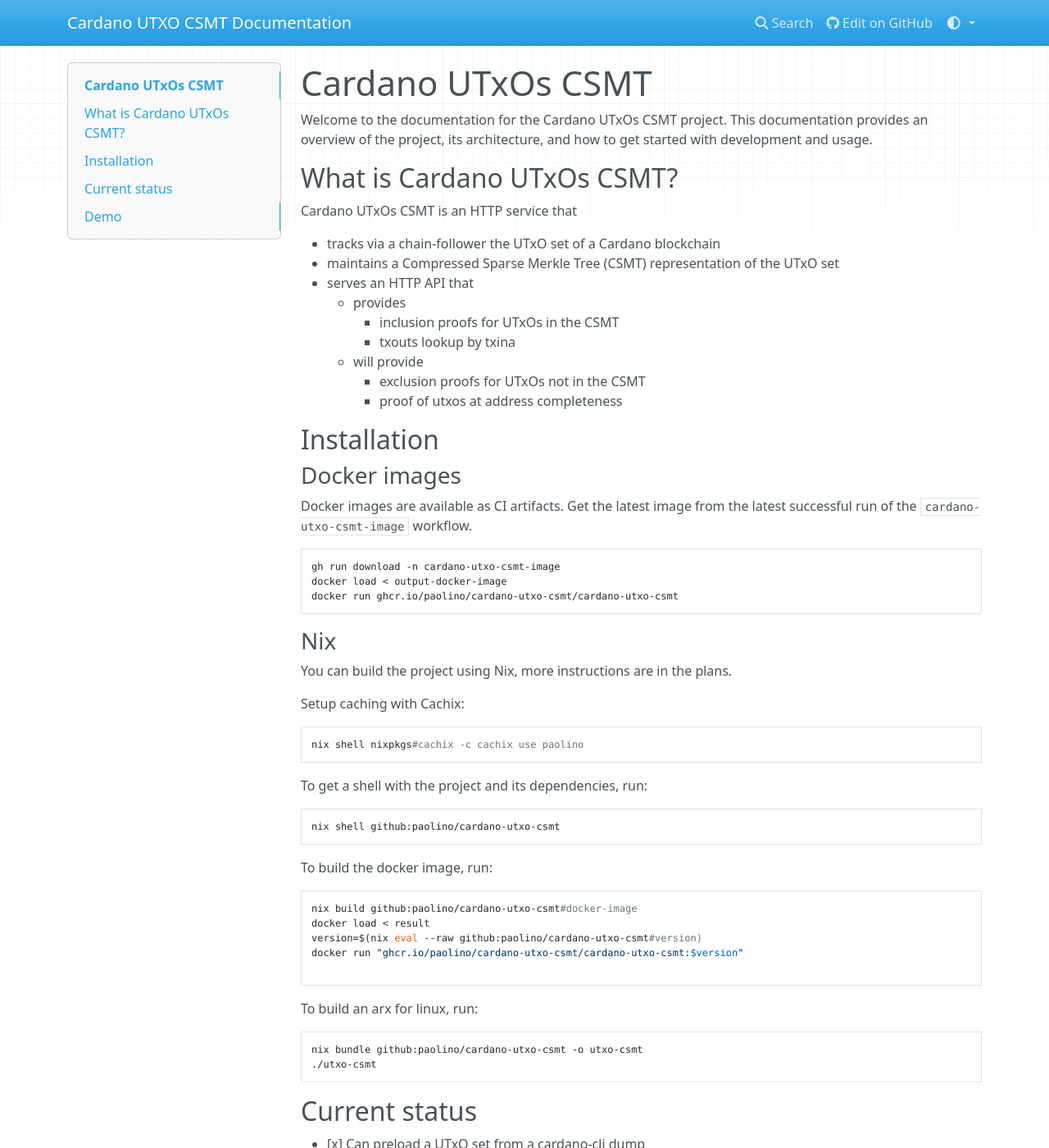
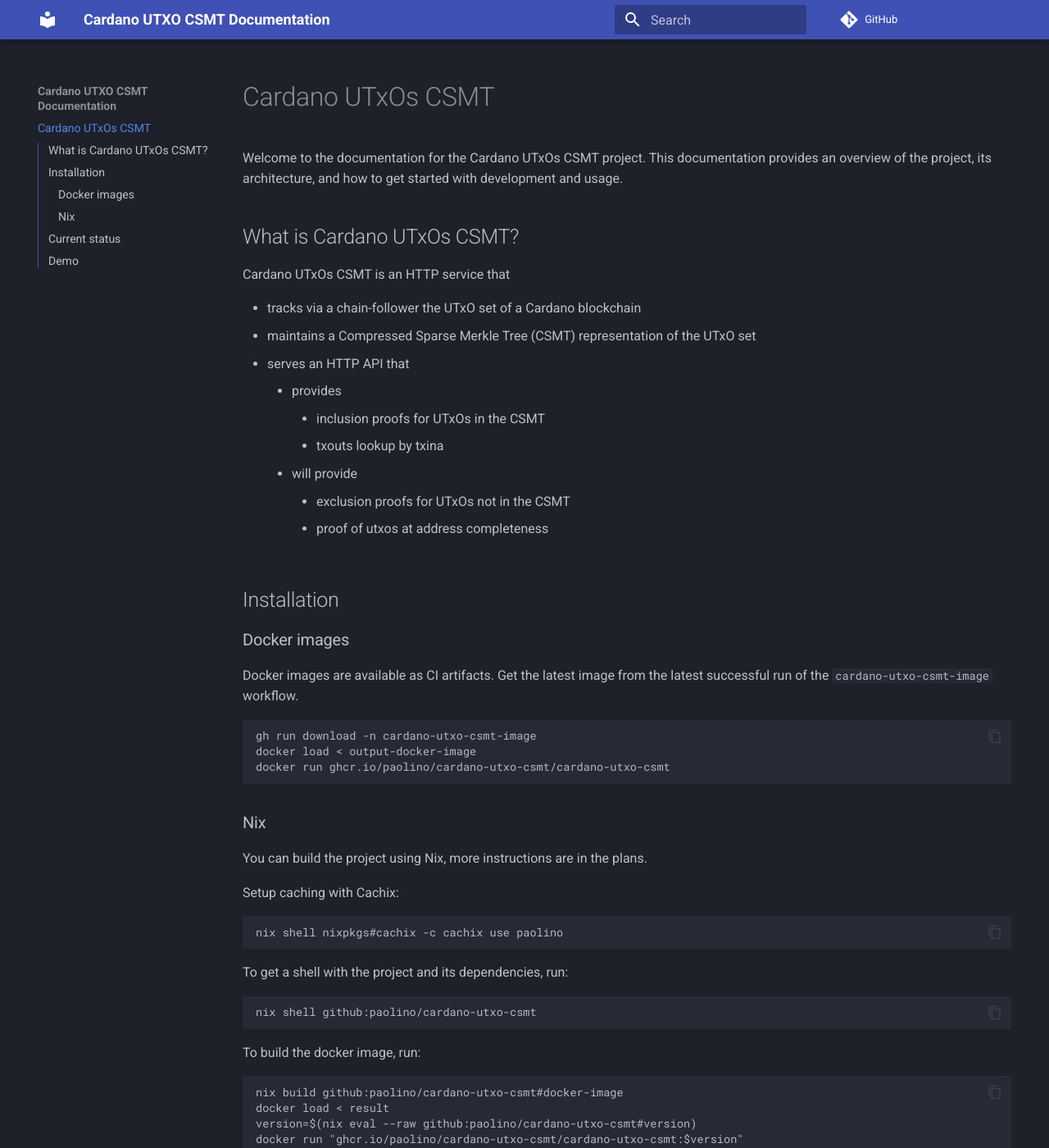
Before and after one commit to paolino/cardano-utxo-csmt, an MkDocs documentation site: the page built from docs/index.md, in a window 1280 px wide and 1400 px high. Shown: the whole window at 82% size. Built offline with MkDocs 1.6.1 and Material for MkDocs 9.7.7, drawn with Linux system fonts in a browser that asks for light colours; nearby versions of some CDN libraries; comment, search, counter and statistics services are not loaded; some of the changed text lies outside the part shown.

```diff
--- a/mkdocs.yml
+++ b/mkdocs.yml
@@ -3,9 +3,14 @@
 repo_url: https://github.com/paolino/cardano-utxo-csmt
 
 theme:
-  name: mkdocs
-  color_mode: auto
-  user_color_mode_toggle: true
+  name: material
+  palette:
+    scheme: slate
+  features:
+    - navigation.indexes
+    - toc.integrate
+    - content.code.copy
+    - navigation.path
 
 plugins:
   - search
```
Also changed, not shown: 4 other files.
